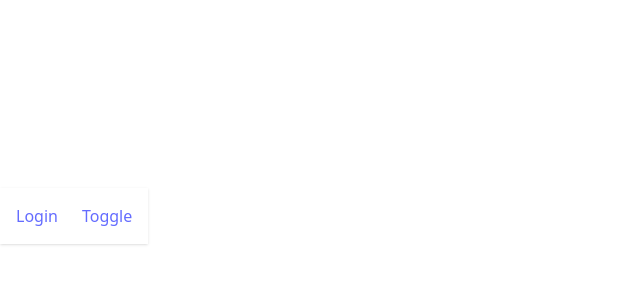
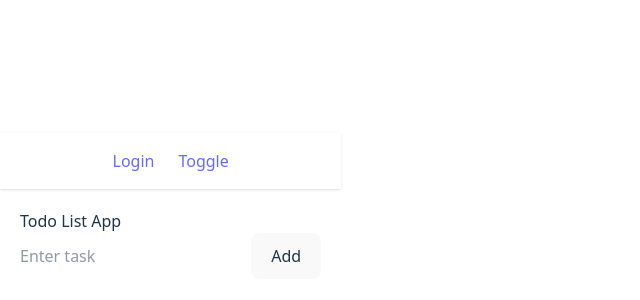
Before and after one commit to sakshipathare-10/react-practice, a React (Vite) app in the folder my-react-app/: page /Todo in a window 1280 px wide. Before the commit this address had no page. Shown: the part 184-484 px from the top of the page, without its empty margins (0-640 px from the left). Built offline with nearby package versions, Linux system fonts and the light colour scheme.

Commit message:
todo added

```diff
--- a/my-react-app/src/App.tsx
+++ b/my-react-app/src/App.tsx
@@ -1,6 +1,9 @@
 import { BrowserRouter, Routes, Route, Link } from "react-router-dom";
 import Login from "./pages/Login";
 import Toggle from "./pages/Toggle";
+import Todo from "./pages/Todo";
+
+
 
 function App() {
   return (
@@ -15,10 +18,14 @@ function App() {
         </Link>
       </nav>
 
-      <Routes>
-        <Route path="/" element={<Login />} />
-        <Route path="/toggle" element={<Toggle />} />
-      </Routes>
+     <Routes>
+  <Route path="/" element={<Login />} />
+  <Route path="/toggle" element={<Toggle />} />
+
+  <Route path="/Todo" element={<Todo />} />
+
+</Routes>
+
     </BrowserRouter>
   );
 }
--- /dev/null
+++ b/my-react-app/src/pages/Todo.tsx
@@ -0,0 +1,44 @@
+import { useState } from "react";
+
+function Todo() {
+  const [task, setTask] = useState("");
+  const [todos, setTodos] = useState<string[]>([]);
+
+  const addTodo = () => {
+    if (task.trim() === "") return;
+    setTodos([...todos, task]);
+    setTask("");
+  };
+
+  const deleteTodo = (index: number) => {
+    setTodos(todos.filter((_, i) => i !== index));
+  };
+
+  return (
+    <div style={{ padding: "20px" }}>
+      <h2>Todo List App</h2>
+
+      <input
+        type="text"
+        placeholder="Enter task"
+        value={task}
+        onChange={(e) => setTask(e.target.value)}
+      />
+
+      <button onClick={addTodo}>Add</button>
+
+      <ul>
+        {todos.map((todo, index) => (
+          <li key={index}>
+            {todo}
+            <button onClick={() => deleteTodo(index)}>
+              Delete
+            </button>
+          </li>
+        ))}
+      </ul>
+    </div>
+  );
+}
+
+export default Todo;
```
